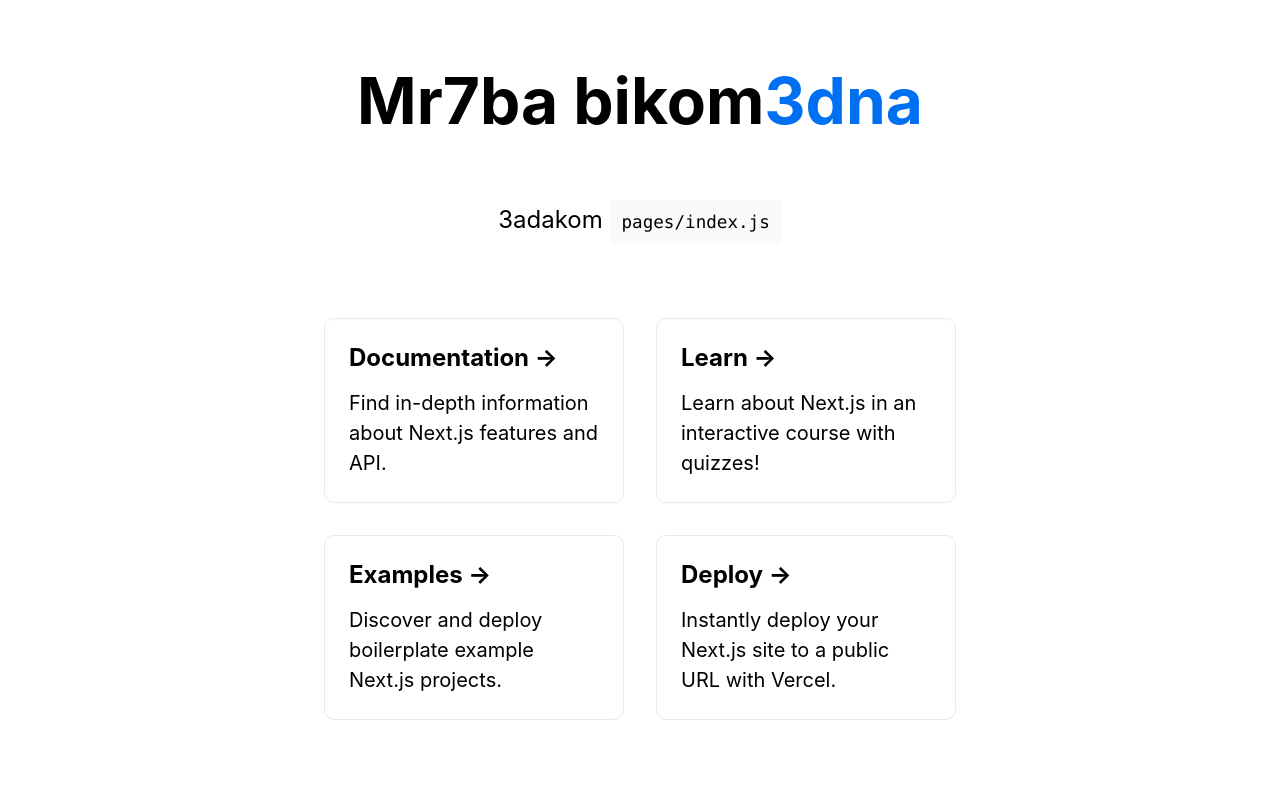
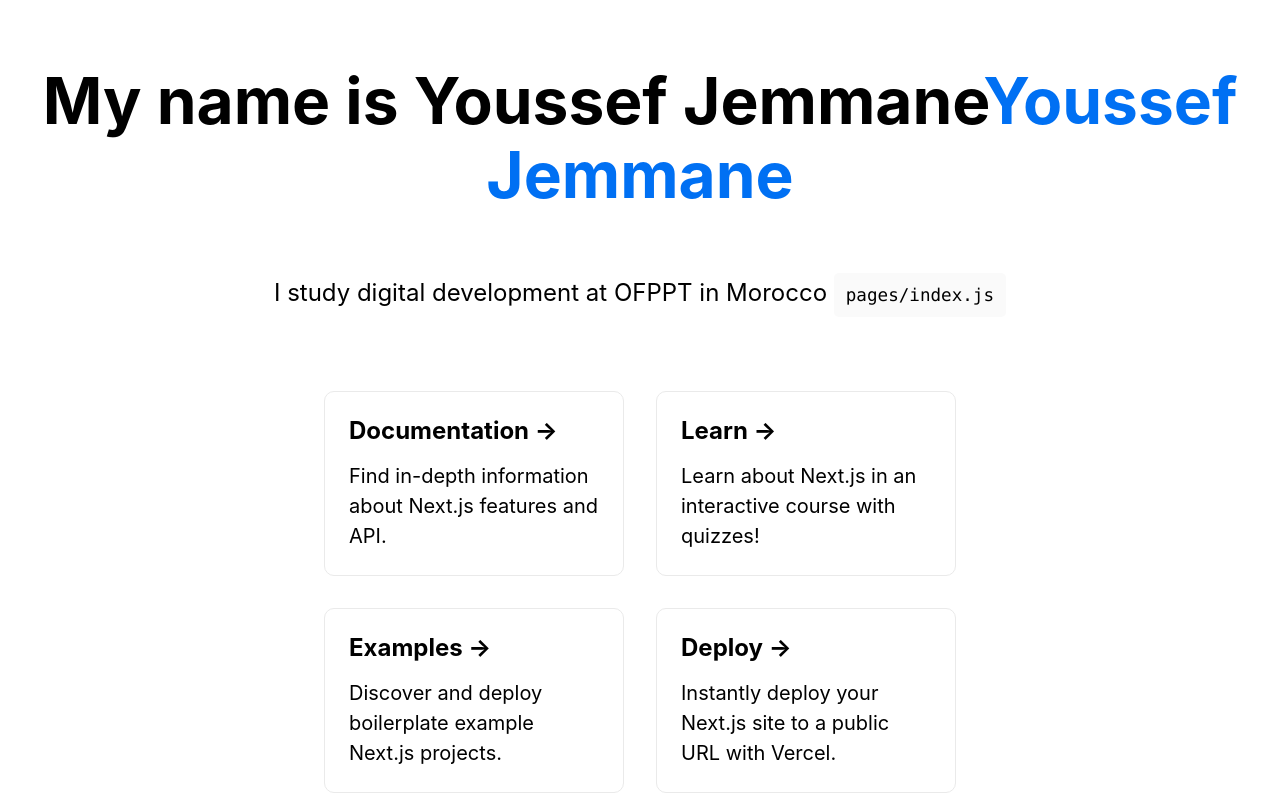
Before and after one commit to YoussefJemmane/joemane, a Next.js app: page / in a window 1280 px wide. Shown: the top 800 px of the page. Built offline with nearby package versions, Linux system fonts and the light colour scheme.

Commit message:
quick update

```diff
--- a/pages/index.js
+++ b/pages/index.js
@@ -6,18 +6,18 @@
   return (
     <div className={styles.container}>
       <Head>
-        <title>Create Next App</title>
+        <title>Welcome to My CV</title>
         <meta name="description" content="Generated by create next app" />
         <link rel="icon" href="/favicon.ico" />
       </Head>
 
       <main className={styles.main}>
         <h1 className={styles.title}>
-          Mr7ba bikom<a href="https://nextjs.org">3dna</a>
+          My name is Youssef Jemmane<a href="https://www.linkedin.com/in/jemmane-youssef-685875212/">Youssef Jemmane</a>
         </h1>
 
         <p className={styles.description}>
-          3adakom{' '}
+        I study digital development at OFPPT in Morocco{' '}
           <code className={styles.code}>pages/index.js</code>
         </p>
 
```
